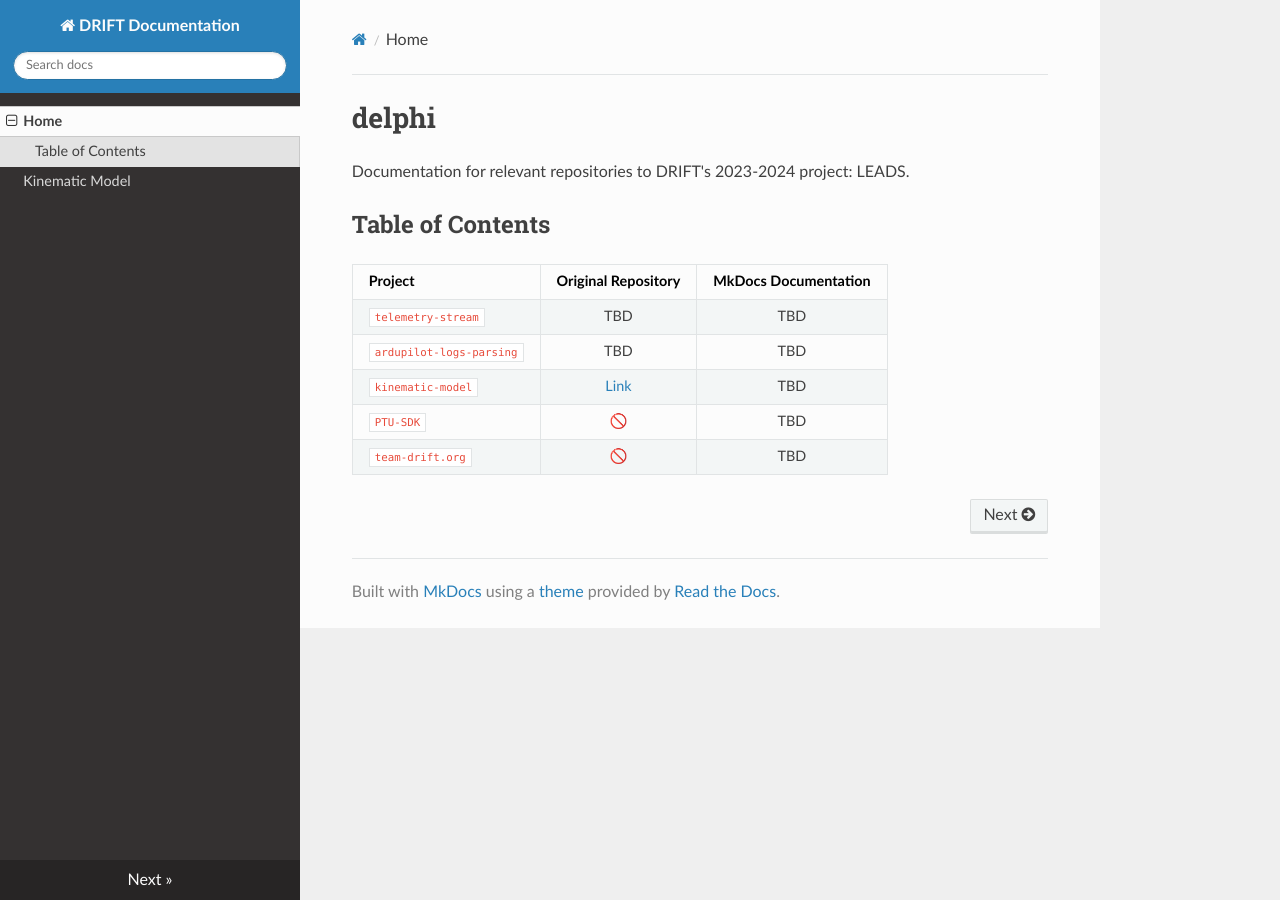
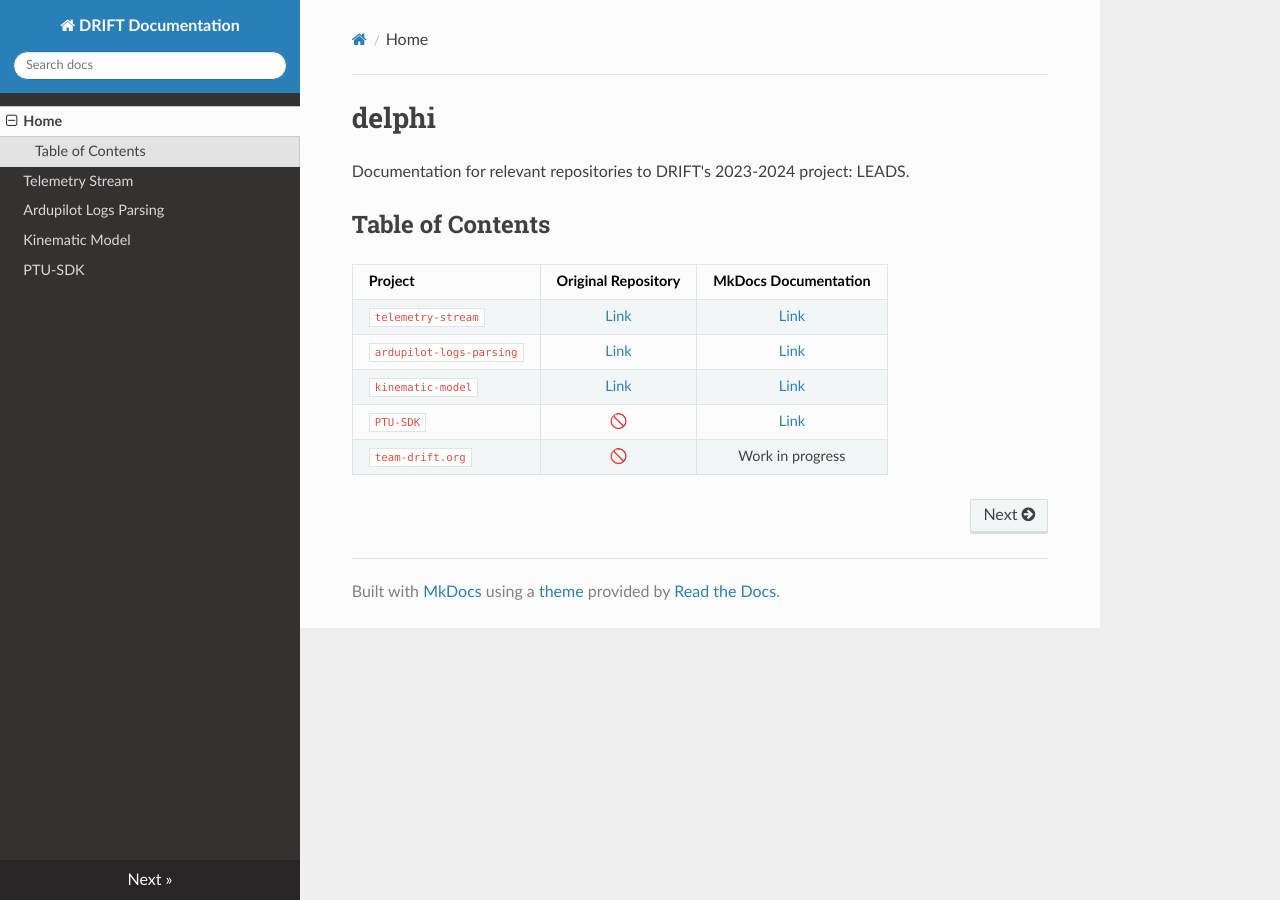
Before and after one commit to team-drift/delphi, an MkDocs documentation site: the page built from docs/index.md, in a window 1280 px wide. Built offline with MkDocs 1.6.1, drawn with Linux system fonts in a browser that asks for light colours; nearby versions of some CDN libraries.

```diff
--- a/docs/index.md
+++ b/docs/index.md
@@ -4,8 +4,8 @@ Documentation for relevant repositories to DRIFT's 2023-2024 project: LEADS.
 ## Table of Contents
 | Project | Original Repository | MkDocs Documentation |
 | ------------- |:-------------:| :-----:|
-| `telemetry-stream` | TBD | TBD |
-| `ardupilot-logs-parsing` | TBD | TBD |
-| `kinematic-model` | [Link](https://github.com/team-drift/kinematic-model) | TBD |
-| `PTU-SDK` | 🚫 | TBD |
-| `team-drift.org` | 🚫 | TBD |
+| `telemetry-stream` | [Link](https://github.com/team-drift/telemetry-stream) | [Link](https://team-drift.github.io/delphi/telemetry-stream/) |
+| `ardupilot-logs-parsing` | [Link](https://github.com/team-drift/ardupilot-logs-parsing) | [Link](https://team-drift.github.io/delphi/ardupilot-logs-parsing/) |
+| `kinematic-model` | [Link](https://github.com/team-drift/kinematic-model) | [Link](https://team-drift.github.io/delphi/kinematic-model/) |
+| `PTU-SDK` | 🚫 | [Link](https://team-drift.github.io/delphi/ardupilot-logs-parsing/) |
+| `team-drift.org` | 🚫 | Work in progress |
--- a/mkdocs.yml
+++ b/mkdocs.yml
@@ -2,5 +2,8 @@ site_name: DRIFT Documentation
 site_url: https://example.com/
 nav:
   - Home: index.md
-  - Kinematic Model: kinematic_model.md
+  - Telemetry Stream: telemetry-stream.md
+  - Ardupilot Logs Parsing: ardupilot-logs-parsing.md
+  - Kinematic Model: kinematic-model.md
+  - PTU-SDK: PTU-SDK.md
 theme: readthedocs
```
Also changed, not shown: docs/PTU-SDK.md (added, +4 -0 lines), docs/ardupilot-logs-parsing.md (added, +2 -0 lines), docs/telemetry-stream.md (added, +4 -0 lines), docs/kinematic-model.md (line endings or trailing spaces), 2 other files.
